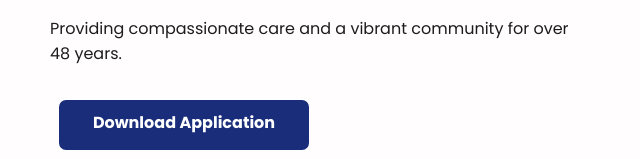
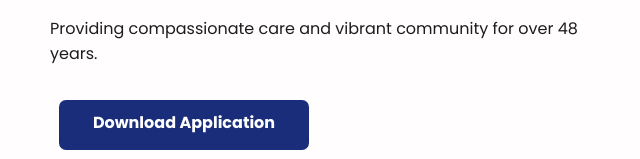
Before and after one commit to Rinne20002/ags-Web, a plain HTML site: page index.html in a window 1280 px wide. Shown: the part 251-410 px from the top of the page, 50-690 px from the left. Drawn offline with Linux system fonts and the light colour scheme.

Commit message:
index.html

```diff
--- a/index.html
+++ b/index.html
@@ -5,6 +5,8 @@
     <meta name="viewport" content="width=device-width, initial-scale=1.0" />
     <link rel="stylesheet" href="assets/styles/style.css">
     <title>Kuilsrivier Care Village</title>
+
+
   </head>
   <body>
     <!--==================== HEADER ====================-->
@@ -44,11 +46,11 @@
         <img src="#" alt="image" class="main__bg">
      </main>
 
-    <!--==================== CONTENT ====================-->
+     <!--==================== CONTENT ====================-->
     <div class="container content">
         <div class="left-side">
             <h1>Kuilsriver Care Village</h1>
-            <p>Providing compassionate care and a vibrant community for over 48 years.</p>
+            <p>Providing compassionate care and vibrant community for over 48 years.</p>
             <a href="download-application.php" class="button">Download Application</a>
             <a href="download-pricing.php" class="button">Download Pricing</a>
         </div>
```
